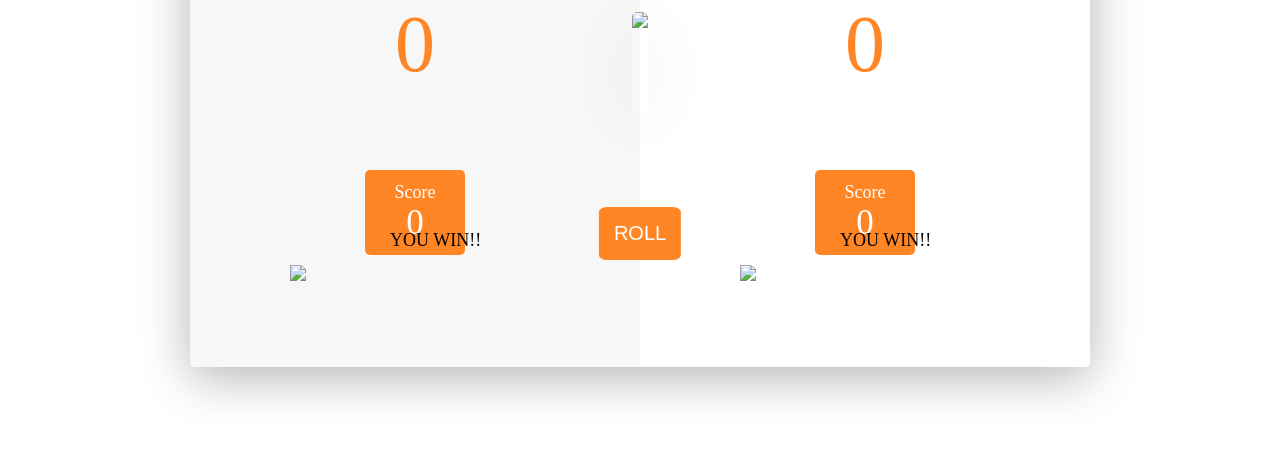
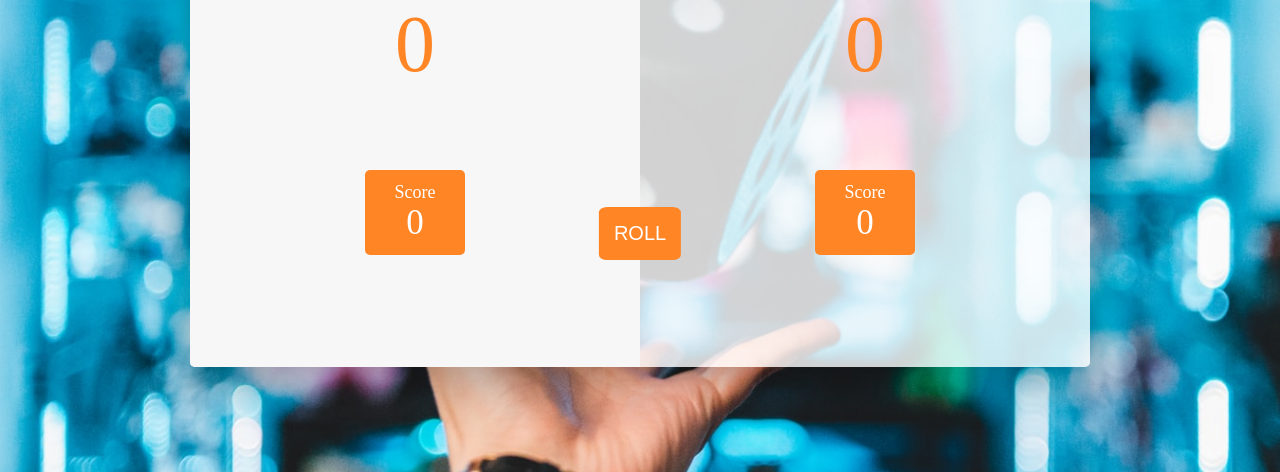
Before and after one commit to lazycat1005/In-depth-understanding-of-Javascript, a plain HTML site: page website 2 Craps game/index.html in a window 1280 px wide. Shown: the part 328-800 px from the top of the page. Drawn offline with Linux system fonts and the light colour scheme.

Commit message:
Fix Pic 404

```diff
--- a/website 2 Craps game/css/style.css
+++ b/website 2 Craps game/css/style.css
@@ -14,7 +14,7 @@
 
 body {
 
-    background-image: url(BG.jpg);
+    background-image: url(../img/BG.jpg);
     background-size: cover;
     font-weight: 300;
     position: relative;
--- a/website 2 Craps game/index.html
+++ b/website 2 Craps game/index.html
@@ -18,7 +18,7 @@
                     <div class="label">Score</div>
                     <div class="totalScore" id="player1-total-score">0</div>
                 </div>
-                <img src="Trophy.png" class="winner1">
+                <img src="./img/Trophy.png" class="winner1">
                 <span class="win1">YOU WIN!!</span>
             </div>
 
@@ -30,16 +30,16 @@
                     <div class="label">Score</div>
                     <div class="totalScore" id="player2-total-score">0</div>
                 </div>
-                <img src="Trophy.png" class="winner2">
+                <img src="./img/Trophy.png" class="winner2">
                 <span class="win2">YOU WIN!!</span>
             </div>
 
             <button class="rest">RTST</button>
             <button class="roll">ROLL</button>
 
-            <img src="dice1.png" class="dice">
+            <img src="./img/dice1.png" class="dice">
         </div>
 
-        <script src="game.js"></script>
+        <script src="./js/game.js"></script>
     </body>
 </html>
```
